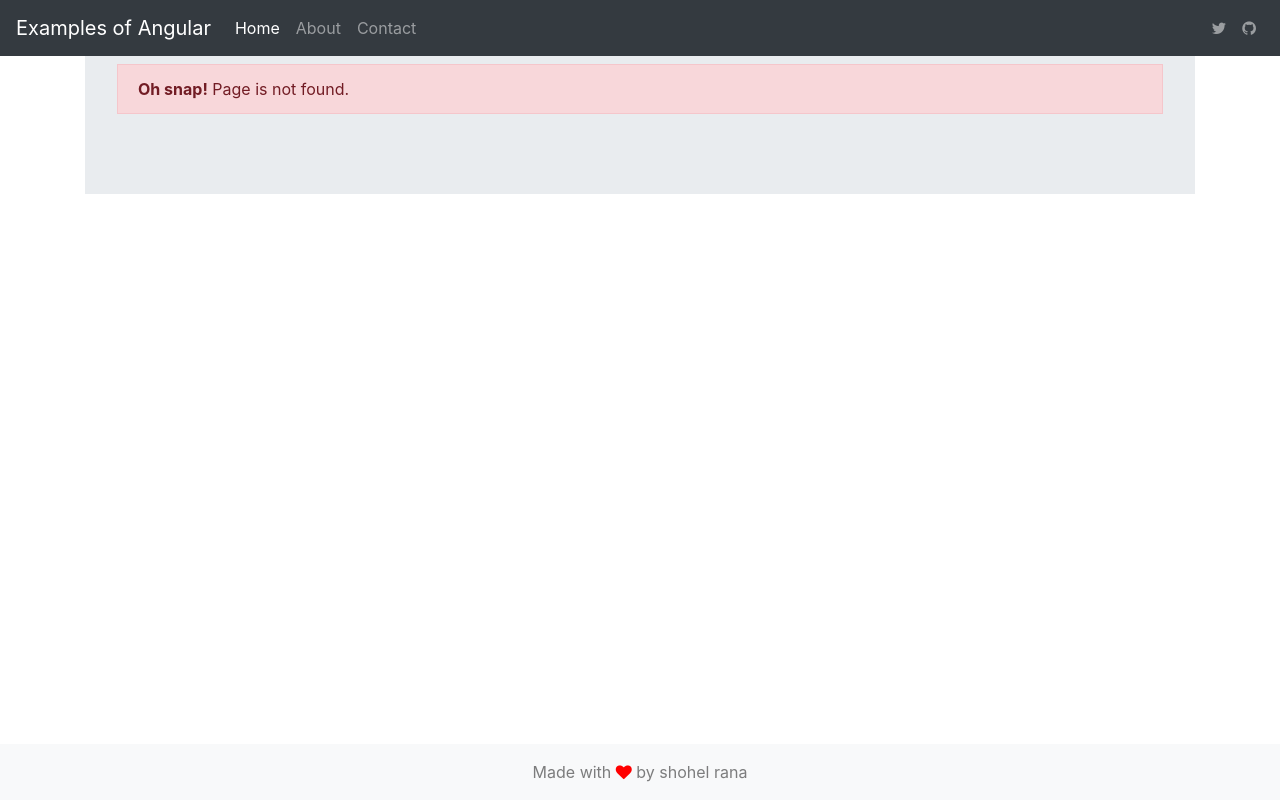
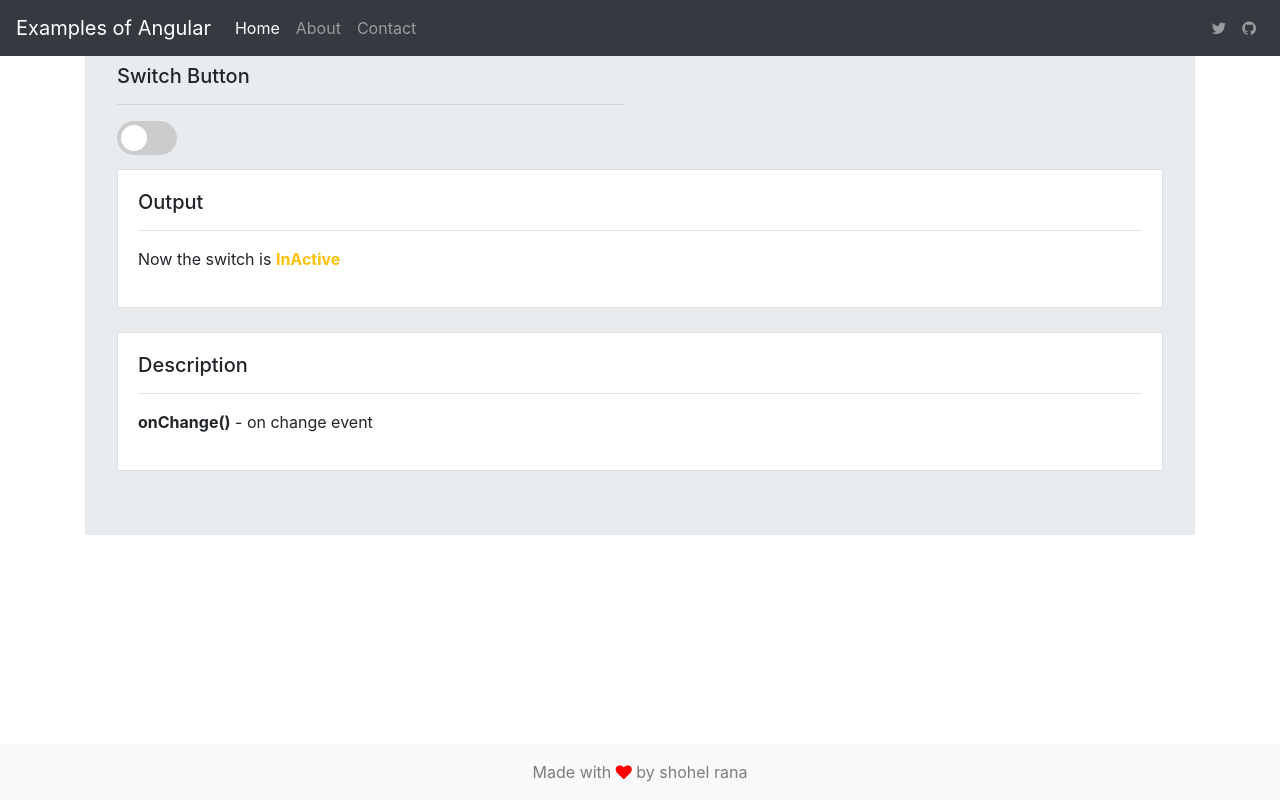
Before and after one commit to mdshohelrana/angular-examples, an Angular app: page /switch-button in a window 1280 px wide. Before the commit this address had no page. Built offline with nearby package versions, Linux system fonts and the light colour scheme.

Commit message:
on off switch

```diff
--- a/src/app/app-routing.module.ts
+++ b/src/app/app-routing.module.ts
@@ -1,3 +1,4 @@
+import { OnOffCheckboxComponent } from './on-off-checkbox/on-off-checkbox.component';
 import { WeatherComponent } from './weather/weather.component';
 import { SimpleModalComponent } from './modal/simple-modal/simple-modal.component';
 import { NgModule } from '@angular/core';
@@ -20,6 +21,7 @@ const routes: Routes = [
   { path: 'modal/simple-modal', component: SimpleModalComponent },
   { path: 'accordion', component: AccordionComponent },
   { path: 'weather', component: WeatherComponent },
+  { path: 'switch-button', component: OnOffCheckboxComponent },
   { path: 'form', loadChildren: './form-validation/form-validation.module#FormValidationModule' },
   { path: '**', component: PageNotFoundComponent },
 ];
--- a/src/app/app.module.ts
+++ b/src/app/app.module.ts
@@ -22,6 +22,7 @@ import { WeatherComponent } from './weather/weather.component';
 import { WeatherItemComponent } from './weather/weather-item/weather-item.component';
 import { WeatherListComponent } from './weather/weather-list/weather-list.component';
 import { HttpClientModule } from '@angular/common/http';
+import { OnOffCheckboxComponent } from './on-off-checkbox/on-off-checkbox.component';
 @NgModule({
   declarations: [
     AppComponent,
@@ -39,7 +40,8 @@ import { HttpClientModule } from '@angular/common/http';
     SimpleModalComponent,
     WeatherComponent,
     WeatherItemComponent,
-    WeatherListComponent
+    WeatherListComponent,
+    OnOffCheckboxComponent
   ],
   imports: [
     BrowserModule,
--- a/src/app/home/home.component.html
+++ b/src/app/home/home.component.html
@@ -87,7 +87,7 @@
             <li>DataGrid</li>
             <li>Popover</li>
             <li>Accordion</li>
-            <li>On/Off checkbox</li>
+            <li><a href="javascript:void(0);" routerLink="/switch-button" routerLinkActive="active">On/Off Switch</a></li>
             <li>Chosen</li>
             <li>Busy Indicator</li>
             <li>FileUpload</li>
@@ -103,7 +103,6 @@
         <strong>Advance</strong>
         <ol>
             <li><a href="javascript:void(0);" routerLink="/weather" routerLinkActive="active">Weather</a></li>
-            <li></li>
             <li>BarcodeGenerator</li>
             <li>DayPilot Planner</li>
             <li>D3.js</li>
--- /dev/null
+++ b/src/app/on-off-checkbox/on-off-checkbox.component.css
@@ -0,0 +1,47 @@
+.switch-button {
+    position: relative;
+    display: inline-block;
+    width: 60px;
+    height: 34px;
+    -moz-user-select: none;
+    -webkit-user-select: none;
+    -ms-user-select: none;
+}
+.switch-button input[type='checkbox']{
+    width:0;
+    height: 0;
+    position: absolute;
+    opacity: 0;
+}
+.switch-button .switch-button__toggle{
+    position: absolute;
+    cursor: pointer;
+    top: 0;
+    left: 0;
+    right: 0;
+    bottom: 0;
+    background-color: #ccc;
+    -webkit-transition: .4s;
+    transition: .4s;
+    border-radius: 34px !important;
+}
+.switch-button__toggle:before{
+    position: absolute;
+    content: "";
+    height: 26px;
+    width: 26px;
+    left: 4px;
+    bottom: 4px;
+    background-color: white;
+    -webkit-transition: .4s;
+    transition: .4s;
+    border-radius: 50%;
+}
+.switch-button input[type='checkbox']:checked + .switch-button__toggle{
+    background-color: #2196F3;
+}
+.switch-button input[type='checkbox']:checked + .switch-button__toggle:before {
+    -webkit-transform: translateX(18px);
+    -ms-transform: translateX(18px);
+    transform: translateX(26px);
+}
--- /dev/null
+++ b/src/app/on-off-checkbox/on-off-checkbox.component.html
@@ -0,0 +1,36 @@
+<div class="row">
+    <div class="col-md-6">
+        <h5>Switch Button</h5>
+        <hr/>
+        <div>
+          <label class="switch-button">
+            <input type="checkbox" (change)="onChange($event)">
+            <div class="switch-button__toggle "></div>
+          </label>
+        </div>
+    </div>
+  </div>
+  <div class="row">
+    <div class="col-12">
+        <div class="card">
+          <div class="card-body">
+            <h5>Output</h5>
+            <hr>
+            <p>Now the switch is <strong *ngIf="isChecked" class="text-primary">Active</strong><strong *ngIf="!isChecked" class="text-warning">InActive</strong> </p>
+          </div>
+        </div>
+    </div>
+  </div>
+  <br/>
+  <div class="row">
+      <div class="col-12">
+        <div class="card">
+          <div class="card-body">
+            <h5>Description</h5>
+            <hr>
+            <p><strong>onChange()</strong> - on change event</p>
+
+          </div>
+        </div>
+      </div>
+    </div>
--- /dev/null
+++ b/src/app/on-off-checkbox/on-off-checkbox.component.ts
@@ -0,0 +1,18 @@
+import { Component, OnInit } from '@angular/core';
+
+@Component({
+  selector: 'app-on-off-checkbox',
+  templateUrl: './on-off-checkbox.component.html',
+  styleUrls: ['./on-off-checkbox.component.css']
+})
+export class OnOffCheckboxComponent implements OnInit {
+  isChecked = false;
+  constructor() { }
+
+  ngOnInit() {
+  }
+  onChange(e){
+    console.log(e);
+    this.isChecked = !this.isChecked;
+  }
+}
--- a/src/app/weather/weather-list/weather-list.component.html
+++ b/src/app/weather/weather-list/weather-list.component.html
@@ -2,14 +2,15 @@
   <div class="weather-search-wrapper">
       <label>City</label>
       <div class="input-group">
-        <input type="text" class="form-control" [(ngModel)]="newCityControl"/>
+        <input type="text" class="form-control" (keyup)="onKeyUp()" [(ngModel)]="newCityControl"/>
         <div class="input-group-append">
-            <button type="button" class="btn btn-primary" (click)="onSearch()">Search</button>
+          <button type="button" class="btn btn-primary" (click)="onSearch()">Search</button>
         </div>
 
       </div>
     <div>
-      <span class="information" *ngIf="showResult">Your City is <strong class="text-primary">{{cityName}} </strong> and Temparature is: <strong class="text-primary">{{ allData.temp}}</strong></span>
+      <span class="information" *ngIf="showResult && !cityNotFound">Your City is <strong class="text-primary">{{cityName}} </strong> and Temparature is: <strong class="text-primary">{{ allData.temp}}</strong> &deg;C</span>
+      <span *ngIf="cityNotFound">City Not Found! please input currect city Name</span>
       <br/>
     </div>
   </div>
--- a/src/app/weather/weather-list/weather-list.component.ts
+++ b/src/app/weather/weather-list/weather-list.component.ts
@@ -15,6 +15,7 @@ export class WeatherListComponent implements OnInit {
   currentTemp;
   cityName;
   showResult = false;
+  cityNotFound = false;
 
   constructor( private weatherService: WeatherService) { }
 
@@ -35,12 +36,21 @@ export class WeatherListComponent implements OnInit {
         data => {
         //   const weatherItem = new WeatherItem(data.name, data.weather[0].description, data.main.temp);
         //  this.weatherService.addWeatherItem(weatherItem);
-        console.log(data);
         this.allData = data;
+        this.cityNotFound = false;
+        this.showResult = true;
+        console.log( "type of", typeof(this.allData));
+
+        return;
         }
       )
-      this.showResult = true;
-      console.log("all data", this.allData);
+      this.cityNotFound = true;
+
+
+    //  console.log("all data", this.allData);
+  }
+  onKeyUp(){
+    this.showResult = false;
   }
 
 
--- a/src/app/weather/weather.service.ts
+++ b/src/app/weather/weather.service.ts
@@ -24,9 +24,9 @@ export class WeatherService {
 
 
 
-  searchWeatherTemp(city: string, metric: 'metric' | 'imperial' = 'metric'): Subject<string> {
+  searchWeatherTemp(city: string): Subject<string> {
      let dataSub = new Subject<string>();
-    this.http.get(`https://api.openweathermap.org/data/2.5/weather?q=${city}&units=${metric}&APPID=b22fe8f91ce042e4da5acb5f6ad52f51`)
+    this.http.get(`https://api.openweathermap.org/data/2.5/weather?q=${city}&units=metric&APPID=b22fe8f91ce042e4da5acb5f6ad52f51`)
       .subscribe((data) => {
        // console.log(data);
         //dataSub = data;
@@ -35,7 +35,8 @@ export class WeatherService {
         dataSub.next(data['main']);
       //  dataSub.next();
       }, (err) => {
-        console.log(err);
+        //console.log(err);
+        return err;
       });
     return dataSub;
   }
```
Also changed, not shown: 1 other file (tests, documents, lock files or other folders).
